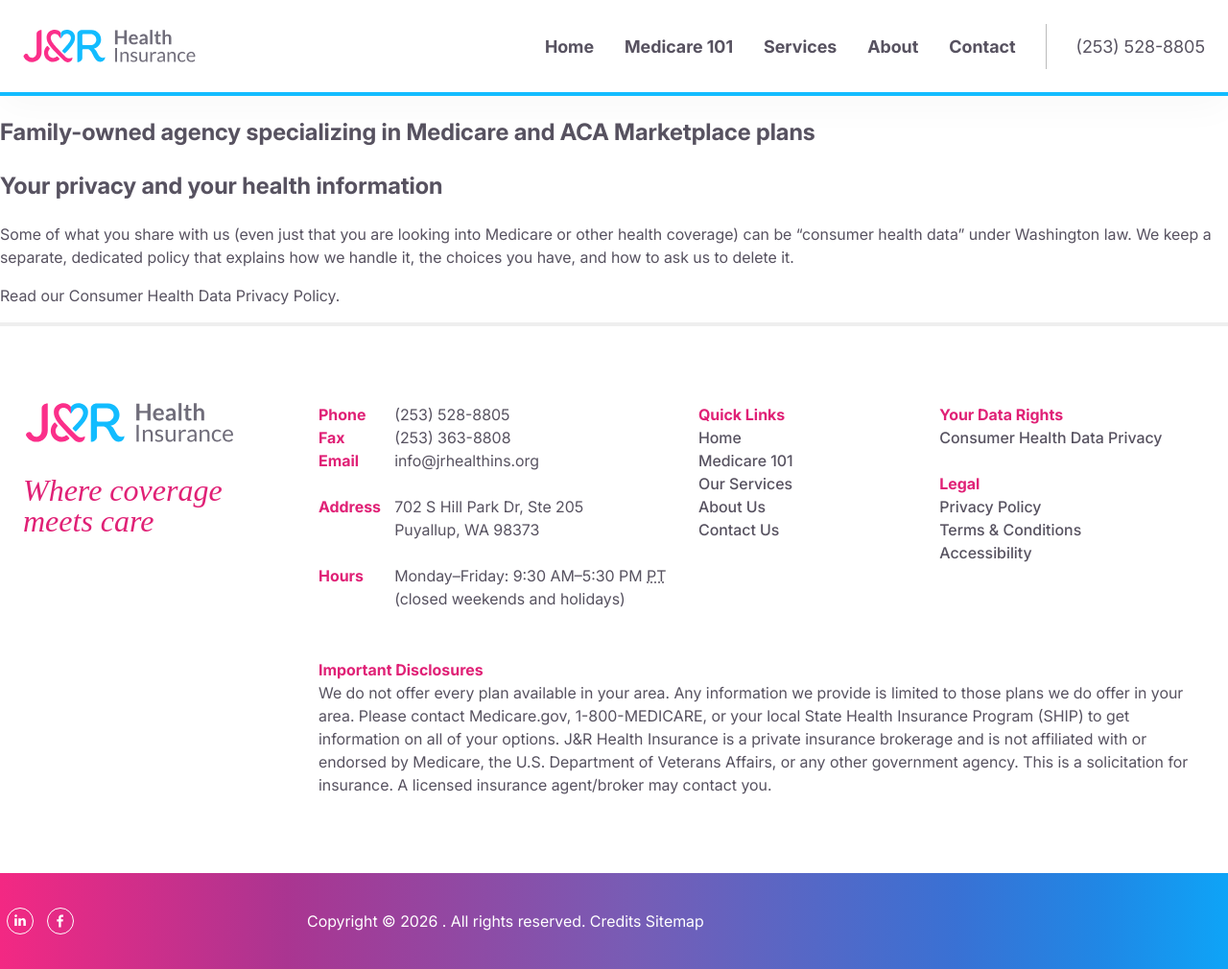
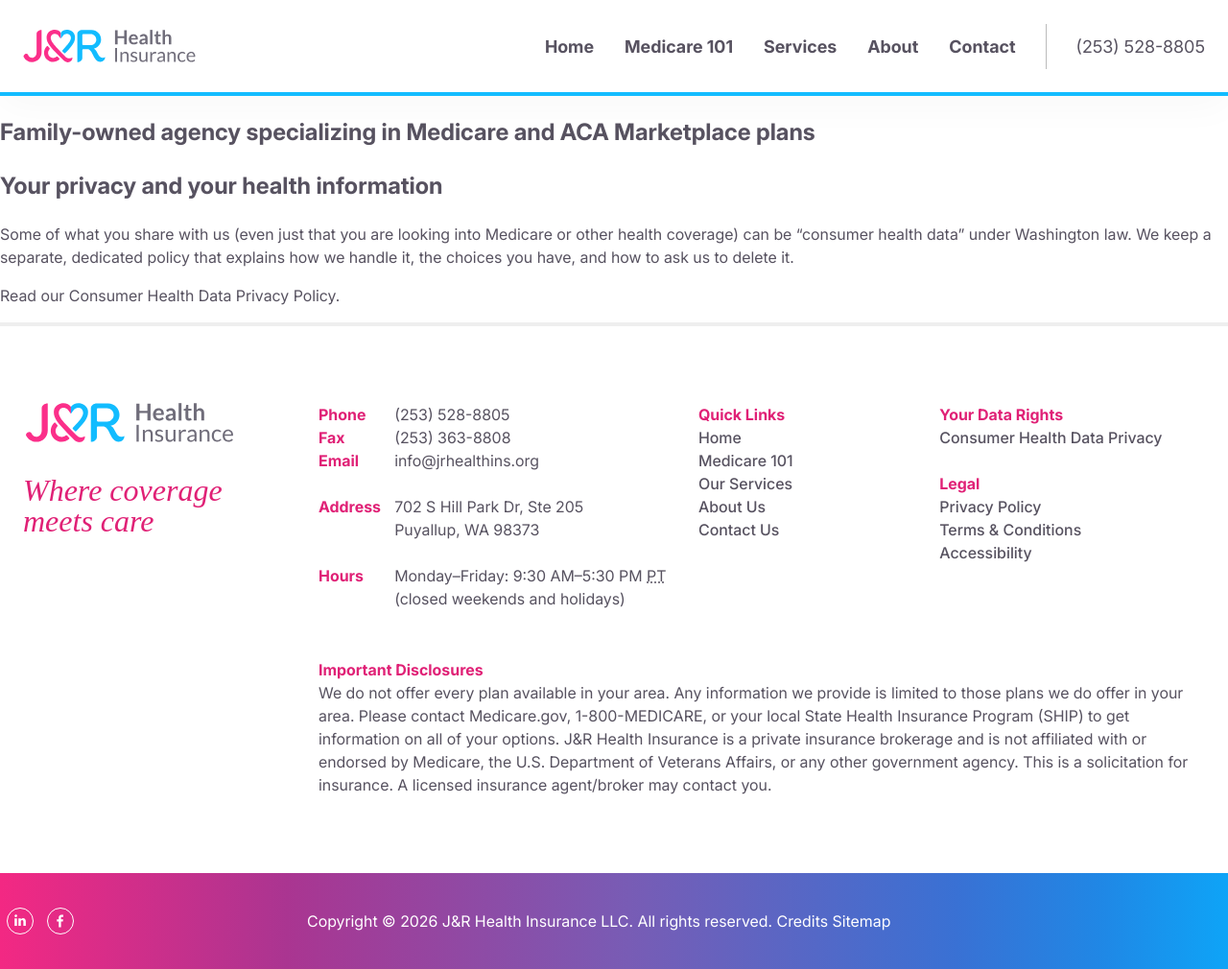
Before and after one commit to jmbn424/testing, a Jekyll site: the page built from index.html, in a window 1280 px wide and 1010 px high. Shown: the whole window at 96% size. Built offline with Jekyll 4.4.1, drawn with Linux system fonts in a browser that asks for light colours; part of the change alters nothing that is shown.

```diff
--- a/_includes/sections/footer.liquid
+++ b/_includes/sections/footer.liquid
@@ -93,7 +93,7 @@
                 </li>
             </ul>
             <div class="t-has-inline-links">
-                <p><small>Copyright &copy; {{ site.time | date: "%Y" }} {{ legalName }}. All rights reserved.</small></p>
+                <p><small>Copyright &copy; {{ site.time | date: "%Y" }} {{ pageData.legalName | replace: "&", "&amp;" }}. All rights reserved.</small></p>
                 <ul>
                     <li><a href="{{ site.basePath }}credits">Credits</a></li>
                     <li><a href="{{ site.basePath }}sitemap">Sitemap</a></li>
```
